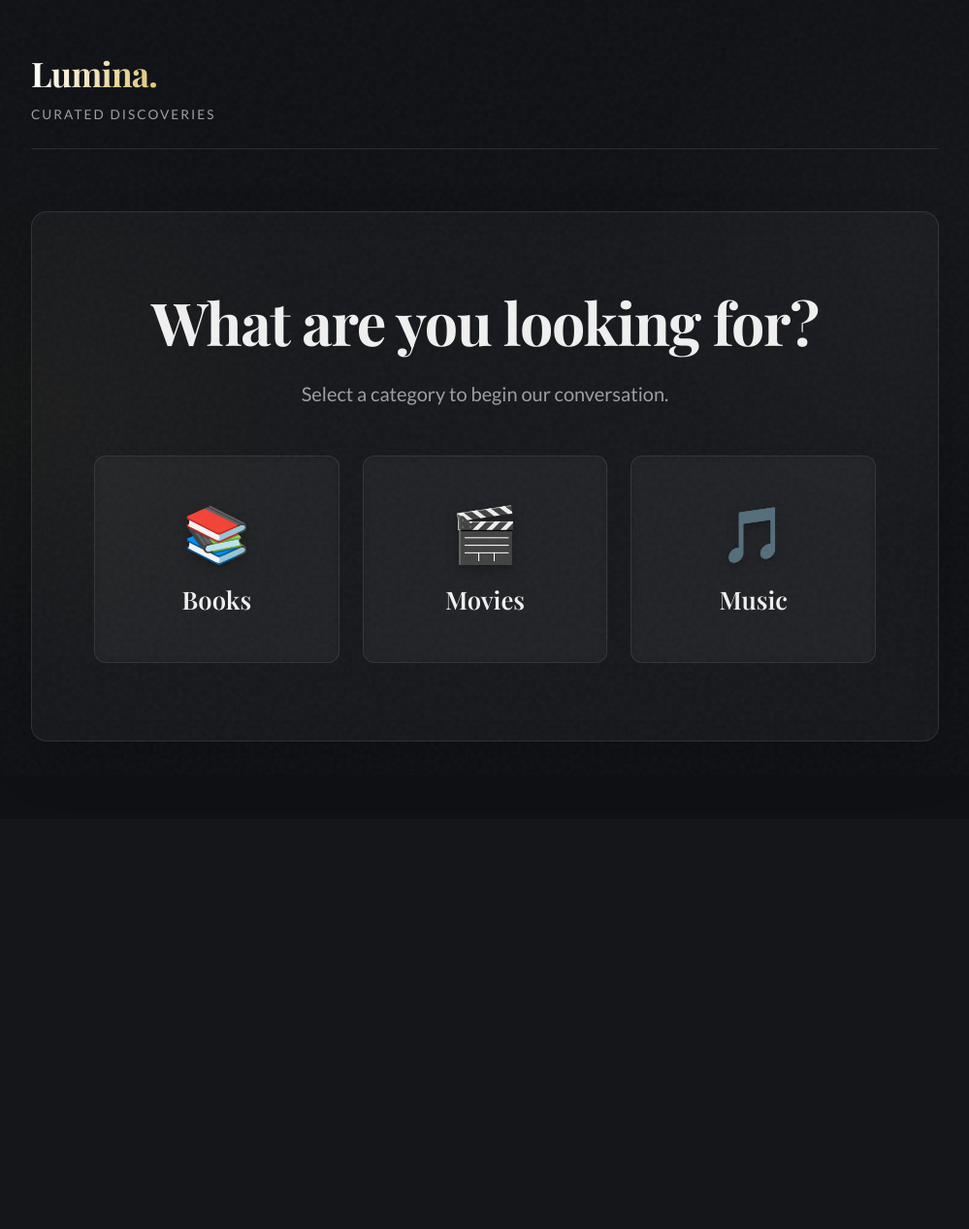
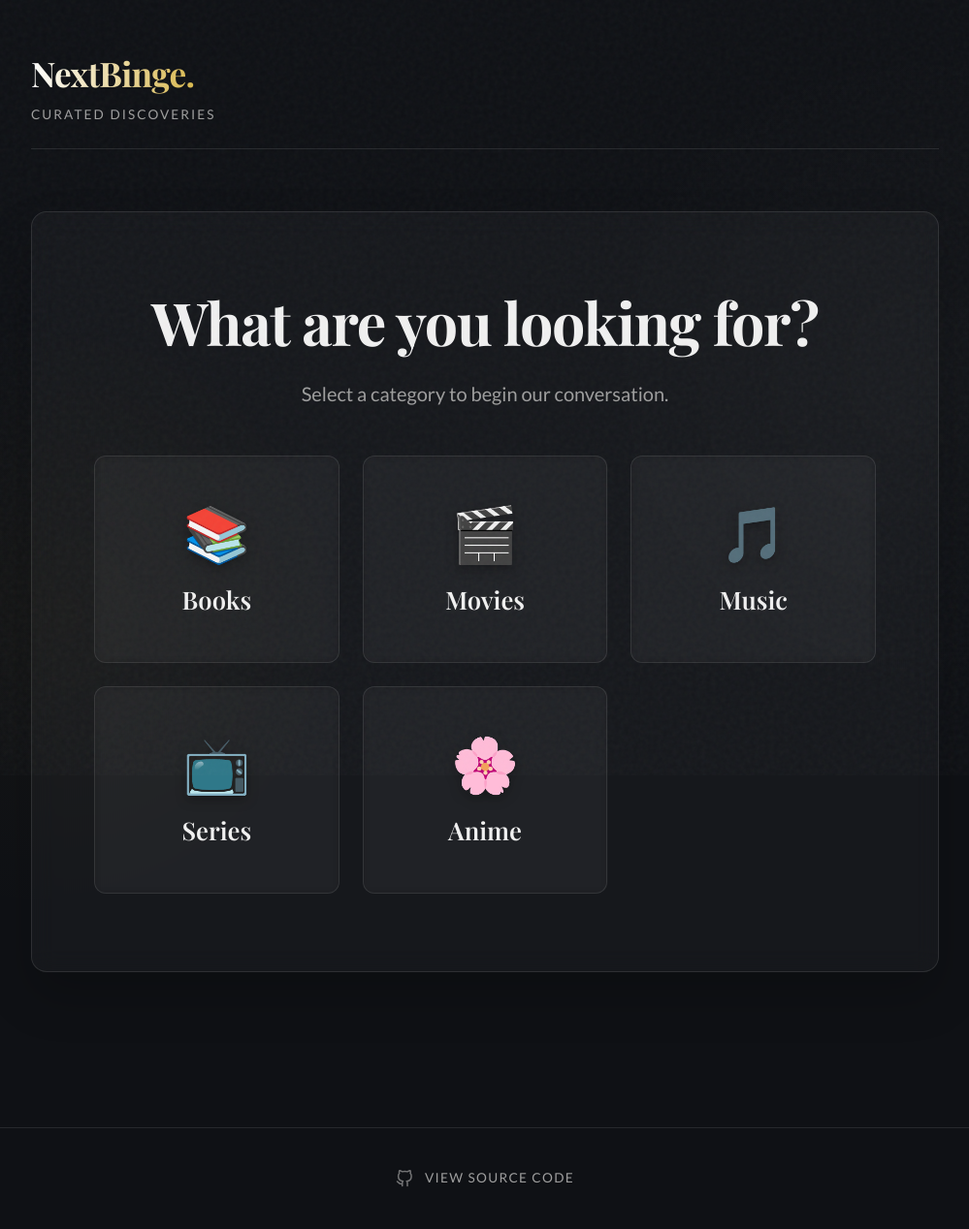
Before and after one commit to choprasanam/Media-Suggestor, a Flask app: page / in a window 1280 px wide. Shown: the whole page at 97% size, without its empty margins (140-1139 px from the left). Before the commit the page ends 765 px from the top, so only its background shows below. Run offline with Flask 3, Linux system fonts and the light colour scheme; some libraries are stand-ins or nearby versions; some web fonts are replaced.

Commit message:
Add files via upload

```diff
--- a/app.py
+++ b/app.py
@@ -3,9 +3,7 @@ import re
 import json
 import requests
 import logging
-# pyrefly: ignore [missing-import]
 from flask import Flask, render_template, request, jsonify
-# pyrefly: ignore [missing-import]
 from dotenv import load_dotenv
 
 load_dotenv()
@@ -63,6 +61,10 @@ def next_question():
             return jsonify({"question": "What kind of cinematic experiences usually captivate you?", "done": False})
         elif category == "music":
             return jsonify({"question": "What kind of sounds, genres, or vibes are you drawn to lately?", "done": False})
+        elif category == "series":
+            return jsonify({"question": "What kind of TV series or shows keep you binge-watching?", "done": False})
+        elif category == "anime":
+            return jsonify({"question": "What kind of anime worlds or storylines captivate you?", "done": False})
         else:
             return jsonify({"question": "What kind of stories or topics are you usually drawn to?", "done": False})
 
@@ -72,7 +74,9 @@ def next_question():
     roles = {
         "book": "AI Librarian",
         "movie": "AI Film Critic",
-        "music": "AI Music Guru"
+        "music": "AI Music Guru",
+        "series": "AI TV Critic",
+        "anime": "AI Anime Otaku"
     }
     role = roles.get(category, "AI Librarian")
 
@@ -127,7 +131,9 @@ def recommend():
     roles = {
         "book": "sophisticated book recommendation engine acting as a digital librarian",
         "movie": "expert film critic and cinematic recommendation engine",
-        "music": "expert music curator and recommendation engine"
+        "music": "expert music curator and recommendation engine",
+        "series": "expert TV critic and series recommendation engine",
+        "anime": "expert anime curator and recommendation engine"
     }
     role = roles.get(category, "recommendation engine")
 
@@ -136,6 +142,10 @@ def recommend():
         creator_label = "Director"
     elif category == "music":
         creator_label = "Artist"
+    elif category == "series":
+        creator_label = "Showrunner"
+    elif category == "anime":
+        creator_label = "Studio"
 
     system_prompt = f"""
 You are a {role}.
--- a/static/script.js
+++ b/static/script.js
@@ -47,6 +47,10 @@ document.addEventListener('DOMContentLoaded', () => {
                 elements.startHeadline.innerHTML = "Find a Movie<br>Worth Your Time.";
             } else if (selectedCategory === 'music') {
                 elements.startHeadline.innerHTML = "Find Music<br>Worth Your Time.";
+            } else if (selectedCategory === 'series') {
+                elements.startHeadline.innerHTML = "Find a Series<br>Worth Your Time.";
+            } else if (selectedCategory === 'anime') {
+                elements.startHeadline.innerHTML = "Find Anime<br>Worth Your Time.";
             }
 
             elements.categorySection.classList.add('hidden');
@@ -204,7 +208,9 @@ document.addEventListener('DOMContentLoaded', () => {
             card.style.opacity = '0';
 
             const creatorRole = selectedCategory === 'movie' ? 'Directed by' :
-                                selectedCategory === 'music' ? 'By Artist' : 'By';
+                                selectedCategory === 'music' ? 'By Artist' :
+                                selectedCategory === 'series' ? 'Showrunner:' :
+                                selectedCategory === 'anime' ? 'Studio:' : 'By';
 
             card.innerHTML = `
                 <div class="book-meta">${escapeHtml(item.genre || 'General')}</div>
--- a/static/style.css
+++ b/static/style.css
@@ -521,3 +521,44 @@ body {
         padding: 1rem;
     }
 }
+
+/* Footer & Source Link Styles */
+.site-footer {
+    margin-top: 5rem;
+    padding: 2rem 0;
+    display: flex;
+    justify-content: center;
+    border-top: 1px solid var(--border-color);
+}
+
+.source-link {
+    display: flex;
+    align-items: center;
+    gap: 0.75rem;
+    color: var(--text-muted);
+    text-decoration: none;
+    font-size: 0.85rem;
+    text-transform: uppercase;
+    letter-spacing: 0.1em;
+    transition: var(--transition);
+    padding: 0.5rem 1rem;
+    border: 1px solid transparent;
+    border-radius: 4px;
+}
+
+.source-link svg {
+    opacity: 0.7;
+}
+
+.source-link:hover {
+    color: var(--accent-color);
+    border-color: var(--border-color);
+    background: rgba(212, 175, 55, 0.05);
+}
+
+@media (max-width: 600px) {
+    .site-footer {
+        margin-top: 3rem;
+        padding-bottom: 3rem;
+    }
+}
--- a/templates/index.html
+++ b/templates/index.html
@@ -4,7 +4,7 @@
 <head>
     <meta charset="UTF-8">
     <meta name="viewport" content="width=device-width, initial-scale=1.0">
-    <title>Lumina | Entertainment Curator</title>
+    <title>NextBinge | Entertainment Curator</title>
     <link rel="preconnect" href="https://fonts.googleapis.com">
     <link rel="preconnect" href="https://fonts.gstatic.com" crossorigin>
     <link
@@ -19,7 +19,7 @@
     <div class="page-container">
         <header class="site-header">
             <div class="brand">
-                <h1 class="brand-title">Lumina.</h1>
+                <h1 class="brand-title">NextBinge.</h1>
                 <span class="brand-subtitle">Curated Discoveries</span>
             </div>
             <div class="progress-indicator hidden" id="progress-container">
@@ -48,6 +48,14 @@
                         <button class="category-btn" data-category="music">
                             <span class="category-icon">🎵</span>
                             <span class="category-name">Music</span>
+                        </button>
+                        <button class="category-btn" data-category="series">
+                            <span class="category-icon">📺</span>
+                            <span class="category-name">Series</span>
+                        </button>
+                        <button class="category-btn" data-category="anime">
+                            <span class="category-icon">🌸</span>
+                            <span class="category-name">Anime</span>
                         </button>
                     </div>
                 </div>
@@ -118,6 +126,19 @@
         </main>
     </div>
 
+    <footer class="site-footer">
+        <a href="https://github.com/choprasanam/NextBinge" target="_blank"
+            rel="noopener noreferrer" class="source-link">
+            <svg viewBox="0 0 24 24" width="18" height="18" stroke="currentColor" stroke-width="2" fill="none"
+                stroke-linecap="round" stroke-linejoin="round">
+                <path
+                    d="M9 19c-5 1.5-5-2.5-7-3m14 6v-3.87a3.37 3.37 0 0 0-.94-2.61c3.14-.35 6.44-1.54 6.44-7A5.44 5.44 0 0 0 20 4.77 5.07 5.07 0 0 0 19.91 1S18.73.65 16 2.48a13.38 13.38 0 0 0-7 0C6.27.65 5.09 1 5.09 1A5.07 5.07 0 0 0 5 4.77a5.44 5.44 0 0 0-1.5 3.78c0 5.42 3.3 6.61 6.44 7A3.37 3.37 0 0 0 9 18.13V22">
+                </path>
+            </svg>
+            <span>View Source Code</span>
+        </a>
+    </footer>
+
     <script src="/static/script.js"></script>
 </body>
 
```
